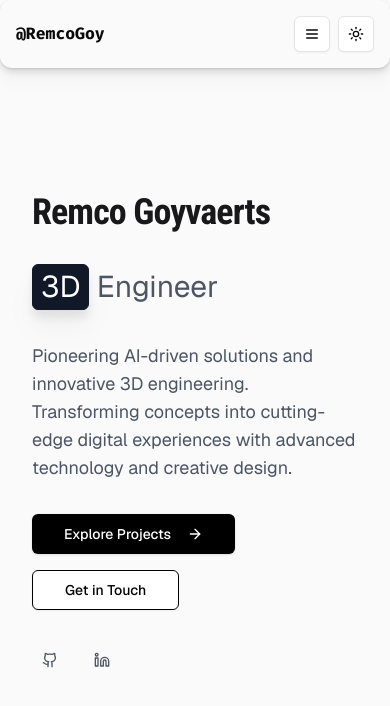
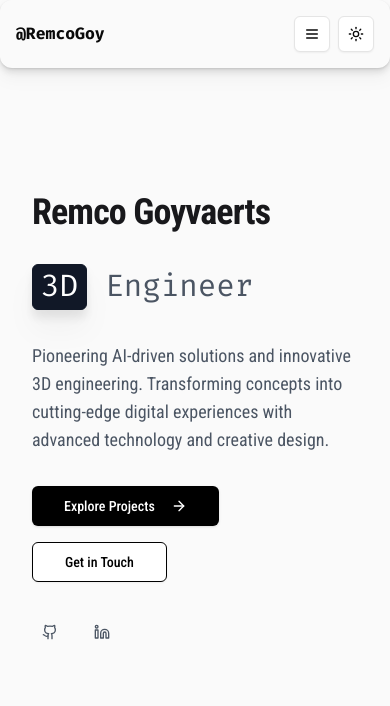
Before and after one commit to RemcoGoy/portfolio, a Next.js app: page / in a window 390 px wide. Shown: the top 706 px of the page. Built offline with nearby package versions, Linux system fonts and the light colour scheme; what tailwindcss-debug-screens would draw is missing.

Commit message:
Working on typo

```diff
--- a/app/layout.tsx
+++ b/app/layout.tsx
@@ -1,14 +1,12 @@
 import type { Metadata } from "next";
-import { Geist } from "next/font/google";
+import { roboto_condensed } from "@/lib/fonts";
 import "./globals.css";
 import Navbar from "@/components/Navbar";
 import { ThemeProvider } from "@/components/theme-provider";
 
-const geist = Geist({ subsets: ["latin"] });
-
 export const metadata: Metadata = {
-  title: "Create Next App",
-  description: "Generated by create next app",
+  title: "Remco Goyvaerts",
+  description: "Innovation Engineer @ Firefly Solutions",
 };
 
 export default function RootLayout({
@@ -19,16 +17,13 @@ export default function RootLayout({
   return (
     <html lang="en" suppressHydrationWarning>
       <body
-        className={`${geist.className} antialiased bg-zinc-50 dark:bg-zinc-900 text-zinc-900 dark:text-zinc-50`}
+        className={`${roboto_condensed.className} antialiased bg-zinc-50 dark:bg-zinc-900 text-zinc-900 dark:text-zinc-50`}
       >
-        {/* <body className={`${geist.className} antialiased debug-screens`}> */}
         <ThemeProvider>
           <div className="fixed top-0 left-0 right-0 z-50">
             <Navbar />
           </div>
-          <div className="pt-20">
-            {children}
-          </div>
+          <div className="pt-20">{children}</div>
         </ThemeProvider>
       </body>
     </html>
--- a/components/Hero.tsx
+++ b/components/Hero.tsx
@@ -7,7 +7,7 @@ import { motion } from "motion/react";
 import Image from "next/image";
 import Me from "@/public/me.png";
 import { TITLES, TITLE_DURATION } from "@/lib/titles";
-import { roboto_condensed } from "@/lib/fonts";
+import { firacode } from "@/lib/fonts";
 
 export default function Hero() {
   const [currentTitle, setCurrentTitle] = useState(TITLES[0]);
@@ -27,12 +27,12 @@ export default function Hero() {
       <div className="max-w-8xl mx-auto px-4 sm:px-6 lg:px-14 py-24 sm:py-32 relative z-10">
         <div className="grid grid-cols-1 lg:grid-cols-2 gap-12 items-center">
           <div className="p-4">
-            <h1
-              className={`text-4xl sm:text-5xl lg:text-6xl font-bold tracking-tight ${roboto_condensed.className}`}
-            >
+            <h1 className="text-4xl sm:text-5xl lg:text-6xl font-bold tracking-tight">
               Remco Goyvaerts
             </h1>
-            <div className="my-8 text-3xl text-gray-600 dark:text-gray-400">
+            <div
+              className={`${firacode.className} my-8 text-3xl text-gray-600 dark:text-gray-400`}
+            >
               <motion.div
                 key={currentTitle}
                 initial={{ y: 20, opacity: 0 }}
--- a/components/about/AboutHeader.tsx
+++ b/components/about/AboutHeader.tsx
@@ -22,24 +22,22 @@ const AboutMe = () => {
 
   return (
     <>
-      <div className="col-span-6 row-span-3 lg:col-span-2 p-4 border-r border-zinc-200 dark:border-zinc-800">
+      <div className="col-span-6 row-span-3 lg:col-span-2 p-1 border-r border-zinc-200 dark:border-zinc-800">
         <Image
           src={Me}
           alt="Me"
-          className="rounded-full p-2 filter brightness-110 bg-zinc-900 dark:bg-zinc-50 ml-auto"
-          width={300}
-          height={200}
+          className="rounded-full p-1 filter brightness-110 bg-zinc-900 dark:bg-zinc-50 ml-auto"
         />
       </div>
       <div className="col-span-6 lg:col-span-4 p-24 border-b border-zinc-200 dark:border-zinc-800"></div>
       <div className="col-span-6 lg:col-span-4 px-2 flex items-end border-b border-zinc-200 dark:border-zinc-800">
-        <h2 className="text-3xl font-bold tracking-tight">
+        <h2 className="text-3xl mb-1 font-bold tracking-tight">
           <span className={`${roboto_condensed.className}`}>@RemcoGoy</span>
         </h2>
       </div>
       <div className="col-span-6 lg:col-span-4 px-2 border-zinc-200 dark:border-zinc-800">
         <h4
-          className={`text-xl text-zinc-900 dark:text-zinc-200 font-medium tracking-tight ${firacode.className}`}
+          className={`text-xl mt-1 text-zinc-900 dark:text-zinc-200 font-medium tracking-tight ${firacode.className}`}
         >
           <motion.div
             key={currentTitle}
```
